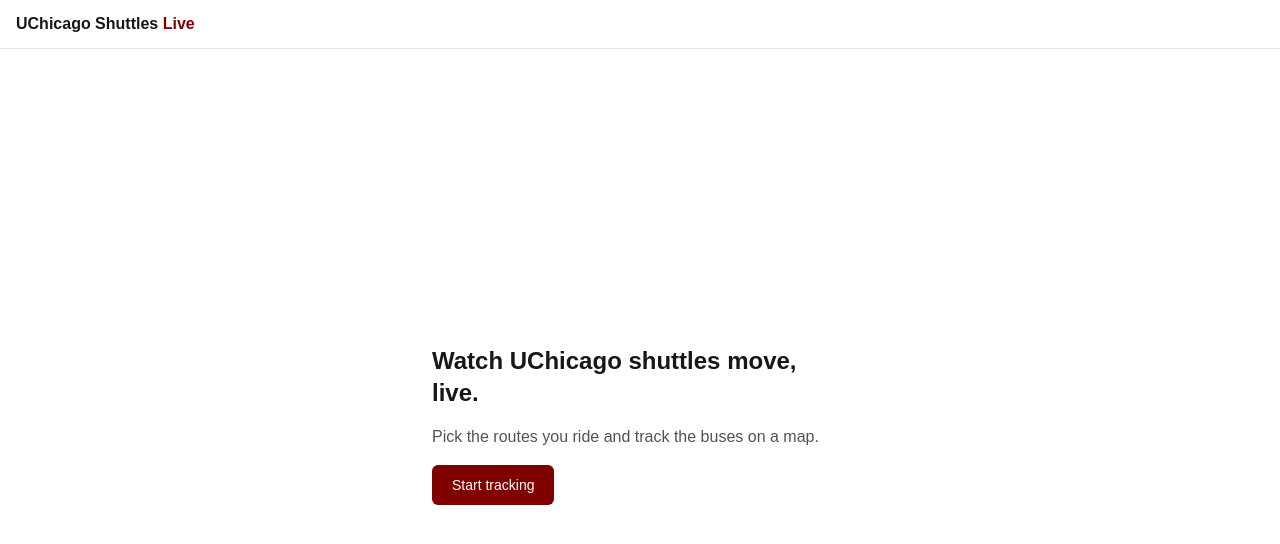
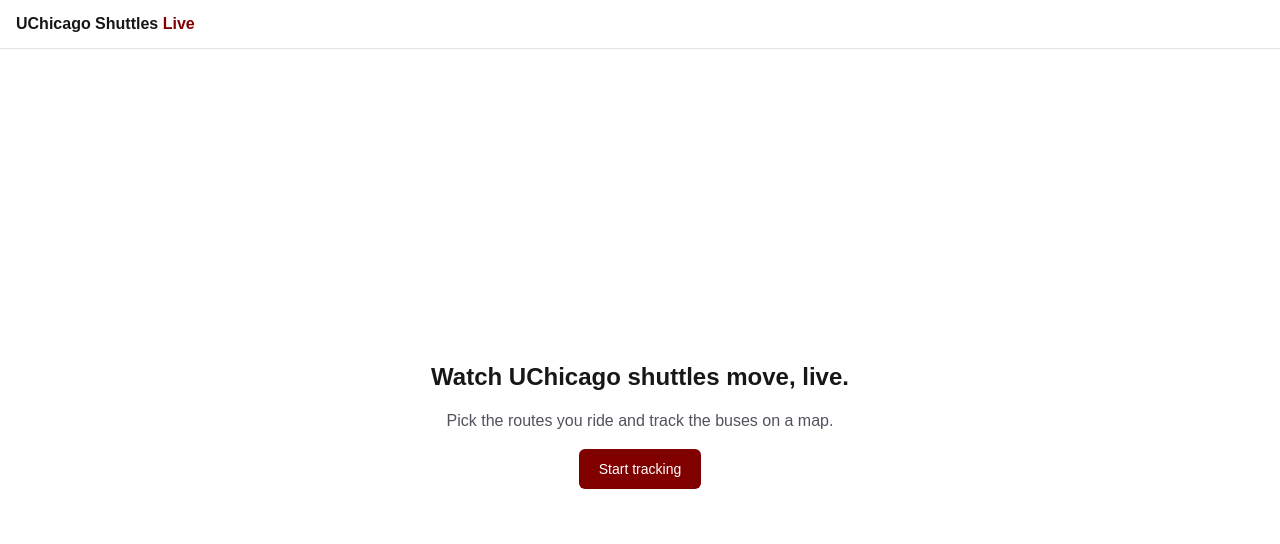
Before and after one commit to quincyleung/passio-live, a Next.js app: page / in a window 1280 px wide. Shown: the top 544 px of the page. Built offline with nearby package versions, Linux system fonts and the light colour scheme; no server answers.

Commit message:
Landing page: centered, heading on one line
Co-Authored-By: Claude Opus 5.5 <noreply@anthropic.com>

```diff
--- a/app/home.tsx
+++ b/app/home.tsx
@@ -26,14 +26,14 @@ export default function Home() {
       ) : isSignedIn ? (
         <LiveTracker />
       ) : (
-        <main className="mx-auto flex max-w-md flex-1 flex-col justify-center gap-4 px-4 py-16">
-          <h2 className="text-2xl font-semibold">Watch UChicago shuttles move, live.</h2>
+        <main className="mx-auto flex w-full max-w-2xl flex-1 flex-col items-center justify-center gap-4 px-4 py-16 text-center">
+          <h2 className="text-2xl font-semibold text-balance sm:whitespace-nowrap">Watch UChicago shuttles move, live.</h2>
           <p className="text-zinc-600 dark:text-zinc-400">
             Pick the routes you ride and track the buses on a map.
           </p>
           <Link
             href="/sign-in"
-            className="self-start rounded-md bg-[#800000] px-5 py-2.5 text-sm font-medium text-white hover:bg-[#6a0000]"
+            className="rounded-md bg-[#800000] px-5 py-2.5 text-sm font-medium text-white hover:bg-[#6a0000]"
           >
             Start tracking
           </Link>
```
Also changed, not shown: 2 other files (tests, documents, lock files or other folders).
